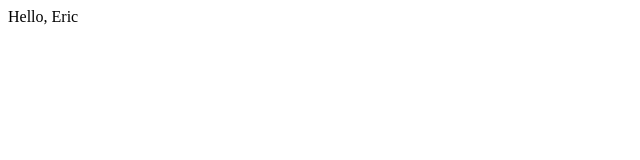
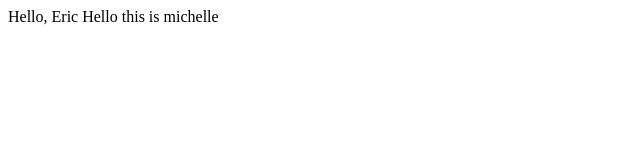
Before and after one commit to EricMarcantonio/testing10122, a plain HTML site: page index.html in a window 1280 px wide. Shown: the whole page, without its empty margins (0-640 px from the left). Drawn offline with Linux system fonts and the light colour scheme.

```diff
--- a/index.html
+++ b/index.html
@@ -9,7 +9,7 @@
 </head>
 
 <body>
-    Hello, Eric
+    Hello, Eric Hello this is michelle
 </body>
 
 </html>
```
